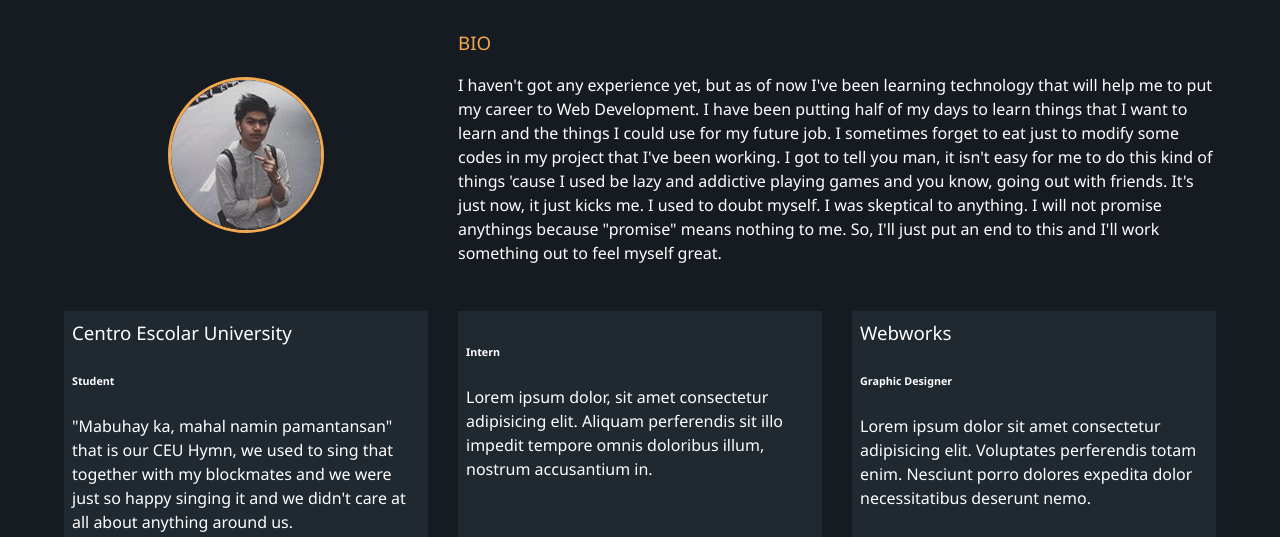
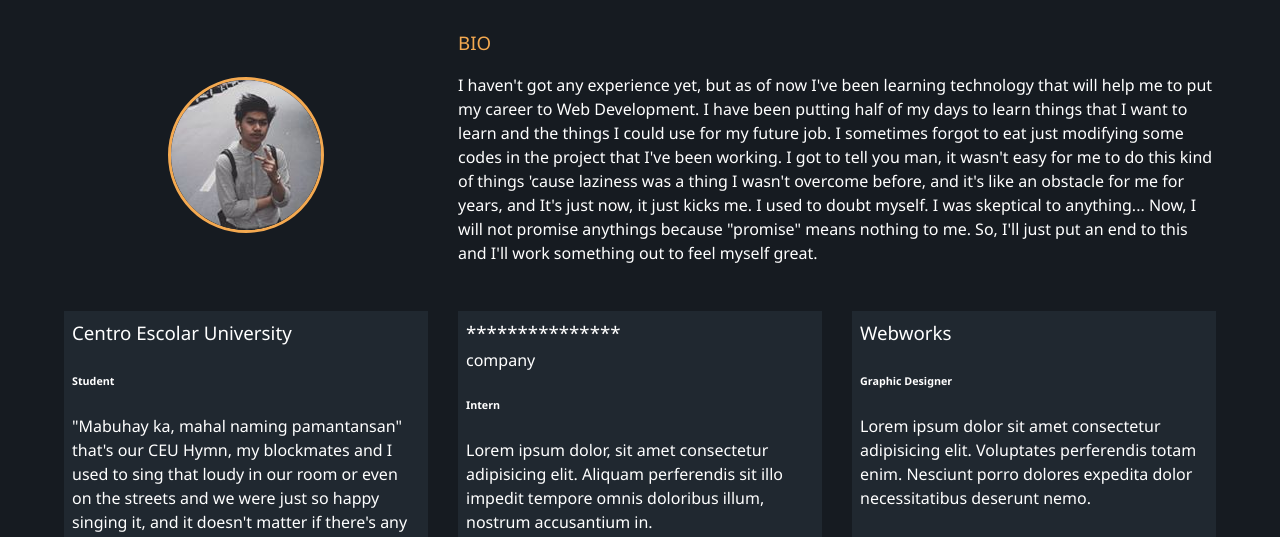
Before and after one commit to charlescabico/portfolio, a website: page dist/about.html in a window 1280 px wide. Shown: the part 253-790 px from the top of the page. Drawn offline with Linux system fonts and the light colour scheme.

Commit message:
changes been made

```diff
--- a/dist/about.html
+++ b/dist/about.html
@@ -58,17 +58,17 @@
 
         <div class="bio">
           <h3 class="text-secondary">BIO</h3>
-          <p>I haven't got any experience yet, but as of now I've been learning technology that will help me to put my career to Web Development. I have been putting half of my days to learn things that I want to learn and the things I could use for my future job. I sometimes forget to eat just to modify some codes in my project that I've been working. I got to tell you man, it isn't easy for me to do this kind of things 'cause I used be lazy and addictive playing games and you know, going out with friends. It's just now, it just kicks me. I used to doubt myself. I was skeptical to anything. I will not promise anythings because "promise" means nothing to me. So, I'll just put an end to this and I'll work something out to feel myself great.</p>
+          <p>I haven't got any experience yet, but as of now I've been learning technology that will help me to put my career to Web Development. I have been putting half of my days to learn things that I want to learn and the things I could use for my future job. I sometimes forgot to eat just modifying some codes in the project that I've been working. I got to tell you man, it wasn't easy for me to do this kind of things 'cause laziness was a thing I wasn't overcome before, and it's like an obstacle for me for years, and  It's just now, it just kicks me. I used to doubt myself. I was skeptical to anything... Now, I will not promise anythings because "promise" means nothing to me. So, I'll just put an end to this and I'll work something out to feel myself great.</p>
         </div>
 
         <div class="job job-1">
             <h3>Centro Escolar University</h3>
             <h6>Student</h6>
-            <p>"Mabuhay ka, mahal namin pamantansan" that is our CEU Hymn, we used to sing that together with my blockmates and we were just so happy singing it and we didn't care at all about anything around us.</p>
+            <p>"Mabuhay ka, mahal naming pamantansan" that's our CEU Hymn, my blockmates and I used to sing that loudy in our room or even on the streets and we were just so happy singing it, and it doesn't matter if there's any people around us.</p>
         </div>
 
         <div class="job job-2">
-            <h3**** **** company</h3>
+            <h3>***************</h3></h3> company</h3>
             <h6>Intern</h6>
             <p>Lorem ipsum dolor, sit amet consectetur adipisicing elit. Aliquam perferendis sit illo impedit tempore omnis doloribus illum, nostrum accusantium in.</p>
         </div>
```
Also changed, not shown: dist/index.html (+1 -1 lines).
